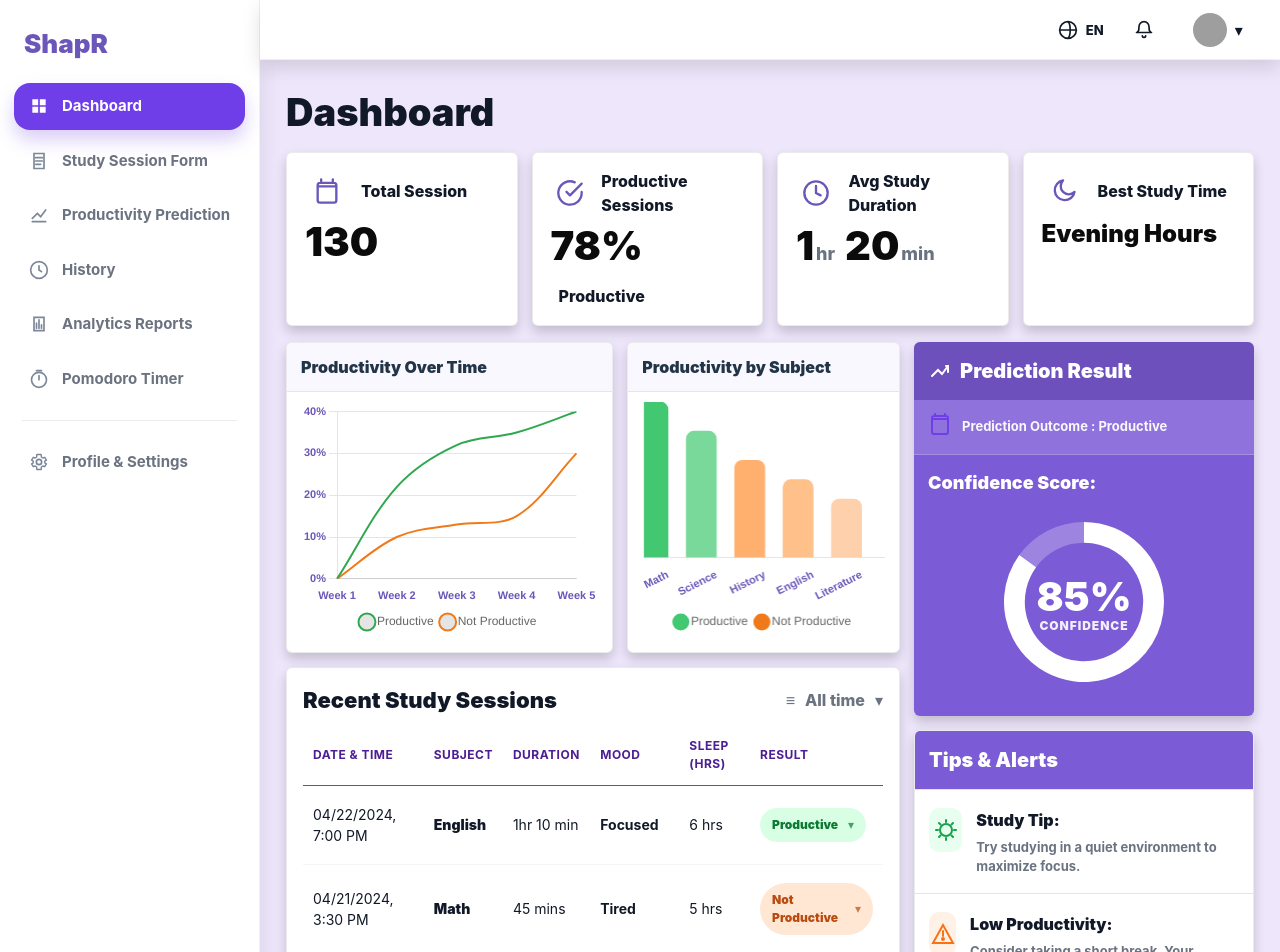
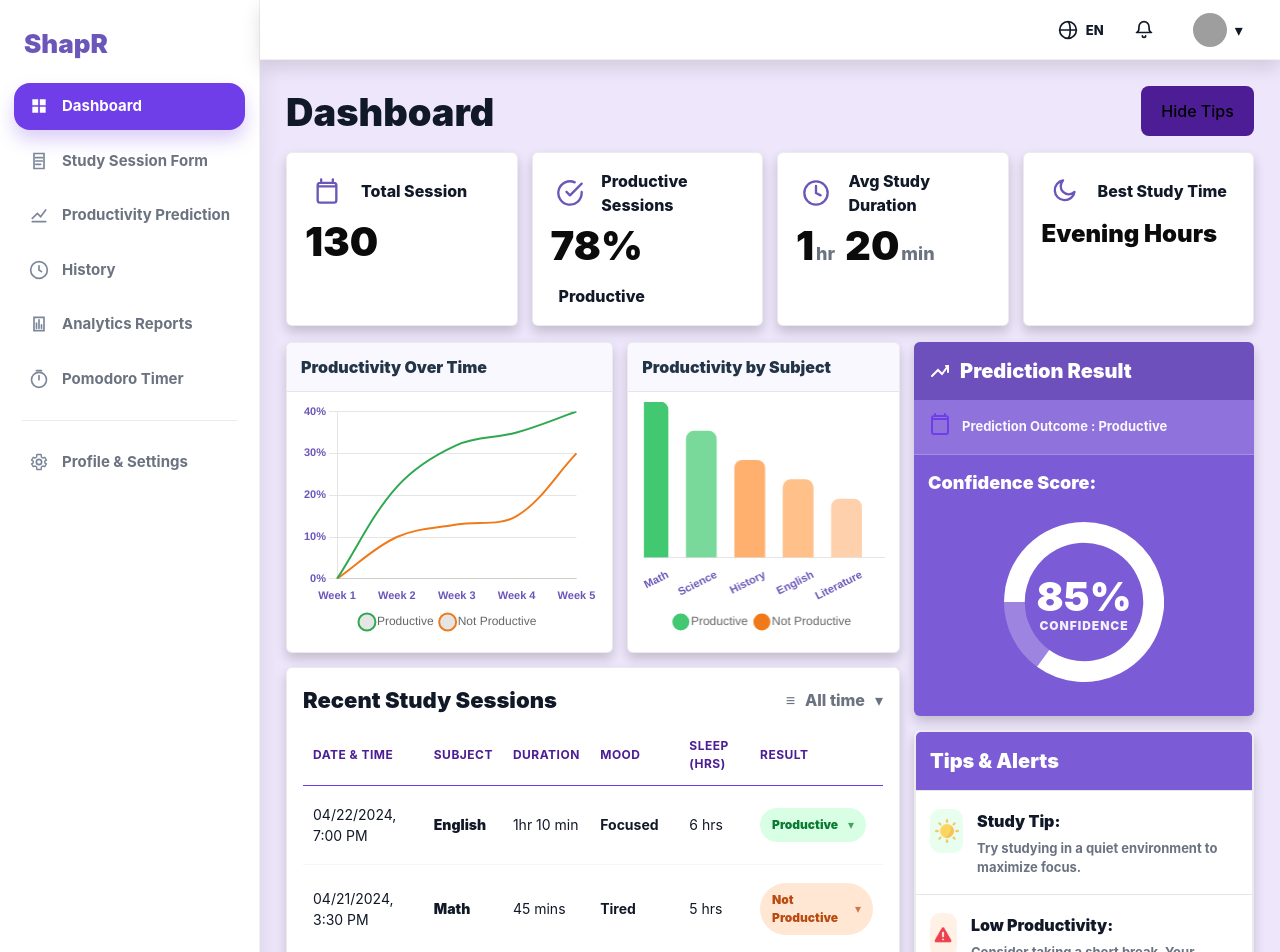
Before and after one commit to aimjay31/shapr, a React (Vite) app: page /dashboard in a window 1280 px wide. Shown: the top 952 px of the page. Built offline with nearby package versions, Linux system fonts and the light colour scheme; grey boxes are pictures that could not be loaded.

Commit message:
AppDev-L3: Component design and styling completed
update to dashboard, vercel connection, and components

```diff
--- /dev/null
+++ b/src/components/TipsComponent.jsx
@@ -0,0 +1,41 @@
+import "../styles/TipsComponent.css";
+import sunIcon from "../assets/icons/IcoSun.png";
+import warnIcon from "../assets/icons/IcoWarn.png";
+
+export default function TipsComponent() {
+  const tipsData = [
+    {
+      type: "good",
+      title: "Study Tip:",
+      description: "Try studying in a quiet environment to maximize focus."
+    },
+    {
+      type: "bad",
+      title: "Low Productivity:",
+      description: "Consider taking a short break. Your productivity has dipped recently."
+    }
+  ];
+
+  return (
+    <div className="panel tips">
+      <div className="tips-head">Tips & Alerts</div>
+
+      {tipsData.map((tip, index) => (
+        <div className="tips-row" key={index}>
+          <div className={`tips-ico ${tip.type}`}>
+            <img
+              src={tip.type === "good" ? sunIcon : warnIcon}
+              alt="icon"
+              className="mini"
+            />
+          </div>
+
+          <div>
+            <div className="tips-title">{tip.title}</div>
+            <div className="tips-desc">{tip.description}</div>
+          </div>
+        </div>
+      ))}
+    </div>
+  );
+}
--- a/src/pages/Dashboard.jsx
+++ b/src/pages/Dashboard.jsx
@@ -1,7 +1,8 @@
 import React from "react";
 import "../styles/Dashboard.css";
 import Navigation from "../components/Navigation";
-
+import { useState } from "react";
+import TipsComponent from "../components/TipsComponent";
 import { Line, Bar, Doughnut } from "react-chartjs-2";
 import {
   Chart as ChartJS,
@@ -111,9 +112,26 @@ export default function Dashboard() {
     plugins: { legend: { display: false }, tooltip: { enabled: false } },
   };
 
+  const [showTips, setShowTips] = useState(true);
+
+    <button onClick={() => setShowTips(!showTips)}>
+      Toggle Tips
+    </button>
+
+  {showTips && <TipsComponent />}
+
   return (
     <>
-      <h1 className="dash-h1">Dashboard</h1>
+      <div className="dashboard-with-button">
+        <h1 className="dash-h1">Dashboard</h1>
+        <button
+          className="toggle-btn"
+          onClick={() => setShowTips(!showTips)}
+        >
+          {showTips ? "Hide Tips" : "Show Tips"}
+        </button>
+      </div>
+
 
       {/* Top cards */}
       <div className="dash-cards">
@@ -254,23 +272,7 @@ export default function Dashboard() {
           </div>
 
           <div className="panel tips">
-            <div className="tips-head">Tips &amp; Alerts</div>
-
-            <div className="tips-row">
-              <div className="tips-ico good"><IcoSun /></div>
-              <div>
-                <div className="tips-title">Study Tip:</div>
-                <div className="tips-desc">Try studying in a quiet environment to maximize focus.</div>
-              </div>
-            </div>
-
-            <div className="tips-row">
-              <div className="tips-ico bad"><IcoWarn /></div>
-              <div>
-                <div className="tips-title">Low Productivity:</div>
-                <div className="tips-desc">Consider taking a short break. Your productivity has dipped recently.</div>
-              </div>
-            </div>
+            {showTips && <TipsComponent/>}
           </div>
         </div>
       </div>
--- a/src/styles/Dashboard.css
+++ b/src/styles/Dashboard.css
@@ -4,6 +4,11 @@
   font-weight:900;
   margin: 6px 0 18px;
   color:#111827;
+}
+
+.dashboard-with-button{
+  display: flex;
+  justify-content: space-between;
 }
 
 /* Top stat cards */
@@ -320,3 +325,73 @@
   .dash-cards{ grid-template-columns: repeat(2, 1fr); }
   .dash-right{ flex-direction: column; }
 }
+
+
+
+
+/*interactions*/
+/* Page fade-in animation */
+@keyframes fadeIn {
+  from {
+    opacity: 0;
+    transform: translateY(8px);
+  }
+  to {
+    opacity: 1;
+    transform: translateY(0);
+  }
+}
+
+.dash-grid,
+.dash-cards,
+.panel {
+  animation: fadeIn 0.6s ease forwards;
+}
+
+/* Card hover animation */
+.dash-card,
+.panel {
+  transition: all 0.25s ease;
+}
+
+.dash-card:hover,
+.panel:hover {
+  transform: translateY(-4px);
+  box-shadow: 0 12px 20px rgba(0,0,0,0.15);
+}
+
+.predict {
+  cursor: pointer;
+  transition: transform 0.2s ease, box-shadow 0.2s ease;
+}
+
+.predict:hover {
+  transform: translateY(-3px);
+  box-shadow: 0 12px 18px rgba(0,0,0,0.25);
+}
+
+.predict:active {
+  transform: scale(0.98);
+}
+
+.pill {
+  transition: background 0.3s ease, transform 0.2s ease;
+}
+
+.pill:hover {
+  transform: scale(1.05);
+}
+
+@keyframes rotateRing {
+  from { transform: rotate(-90deg); }
+  to { transform: rotate(270deg); }
+}
+
+.ringChart {
+  animation: rotateRing 1s ease-out forwards;
+}
+
+.toggle-btn{
+  background-color: #4c1d95;
+  height: 50px;
+}
--- /dev/null
+++ b/src/styles/TipsComponent.css
@@ -0,0 +1,54 @@
+.panel.tips {
+  border-radius: 6px;
+  overflow: hidden;
+  transition: all 0.3s ease;
+}
+
+.tips-head {
+  background: #7c5bd6;
+  color: #fff;
+  padding: 14px;
+  font-weight: 900;
+  font-size: 20px;
+}
+
+.tips-row {
+  display: flex;
+  gap: 14px;
+  padding: 18px 14px;
+  border-top: 1px solid rgba(0,0,0,0.10);
+  transition: background 0.2s ease;
+}
+
+.tips-row:hover {
+  background: rgba(124,91,214,0.05);
+}
+
+.tips-ico {
+  width: 44px;
+  height: 44px;
+  border-radius: 10px;
+  display: grid;
+  place-items: center;
+}
+
+.tips-ico.good {
+  background: #e8fff0;
+}
+
+.tips-ico.bad {
+  background: #fff1e6;
+}
+
+.tips-title {
+  font-weight: 900;
+  margin-bottom: 6px;
+  color: #111827;
+}
+
+.tips-desc {
+  color: #6b7280;
+  font-weight: 700;
+  font-size: 13px;
+  line-height: 1.45;
+}
```
Also changed, not shown: src/assets/icons/IcoSun.png (added), src/assets/icons/IcoWarn.png (added), vercel.json (added).
